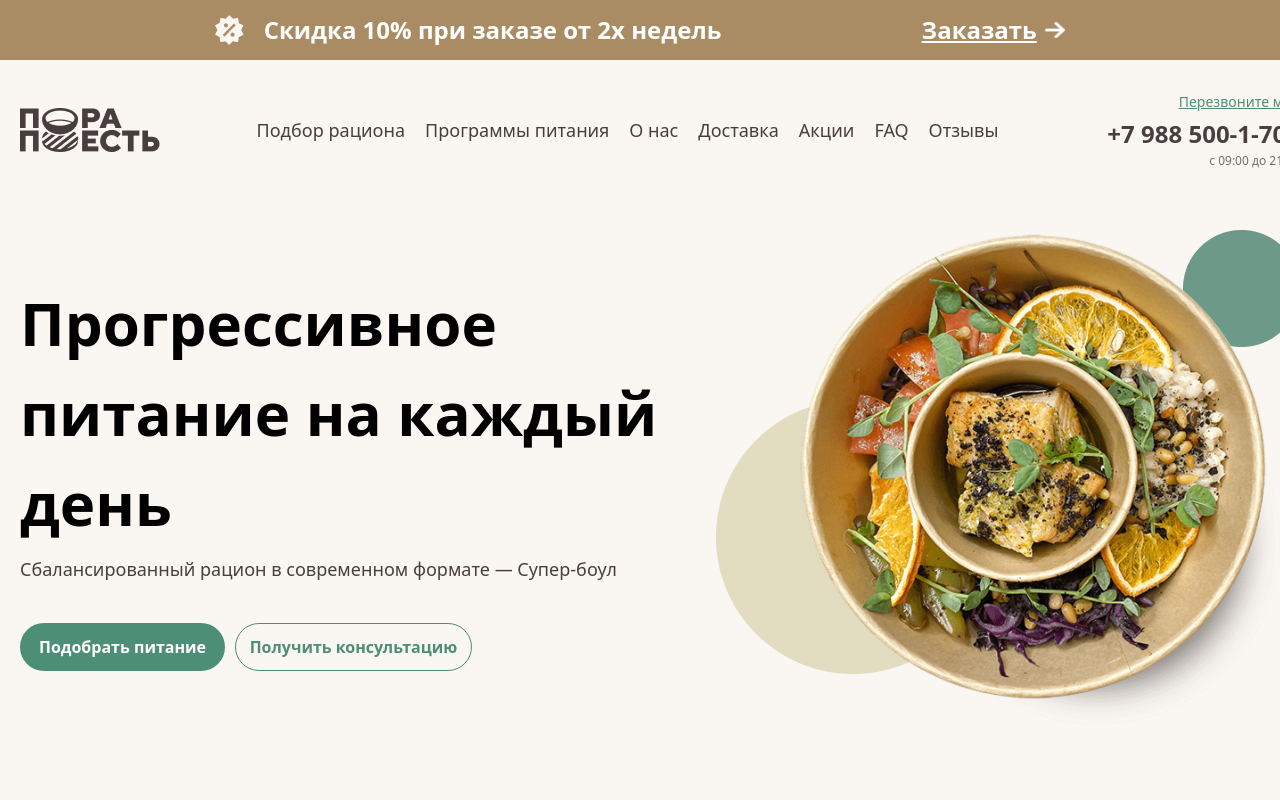
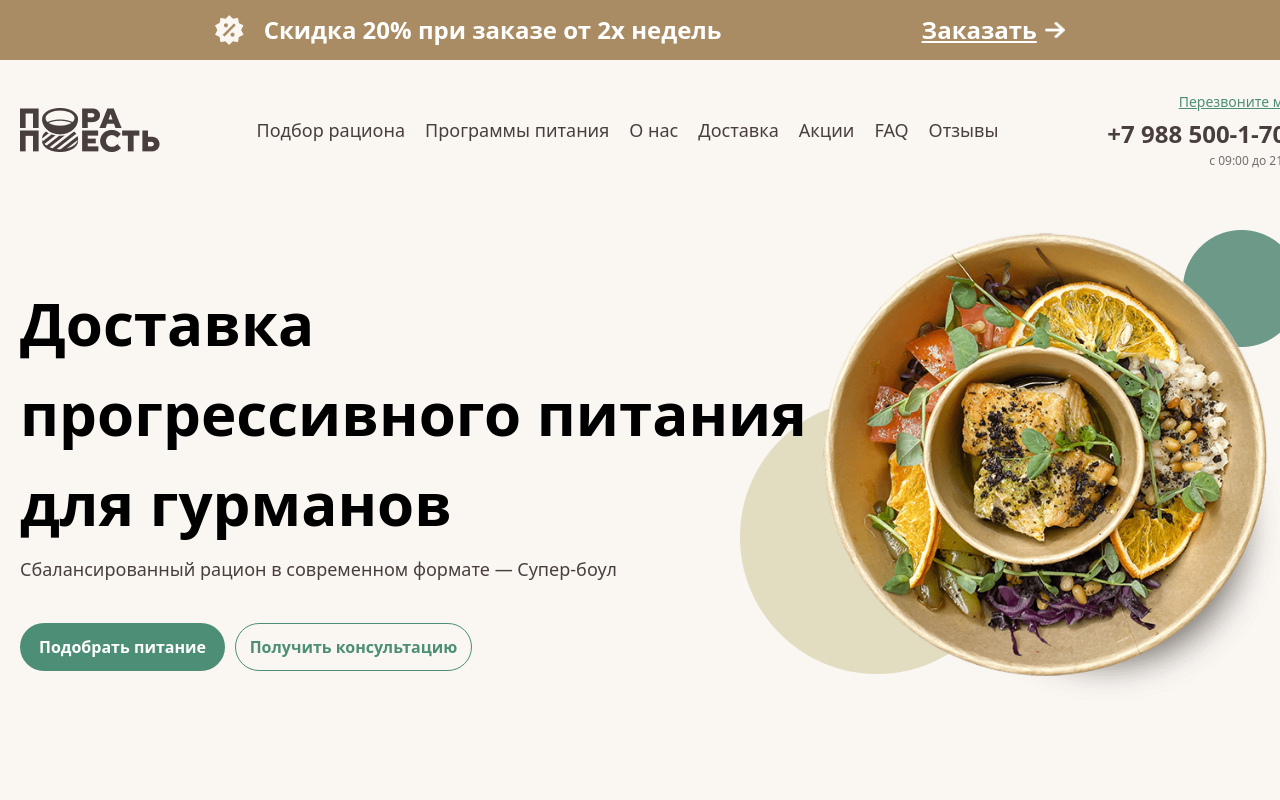
Before and after one commit to JM-2007-07/Meals-Time, a website: page index.html in a window 1280 px wide. Shown: the top 800 px of the page. Drawn offline with Linux system fonts and the light colour scheme.

Commit message:
Second page

```diff
--- a/index.html
+++ b/index.html
@@ -8,10 +8,10 @@
 </head>
 <body class="bg-[#FAF6F2]">
     <header class="w-full h-[100px] lg:h-[200px]">
-        <section class="w-full h-40px lg:h-[60px] bg-[#A98C64] text-white flex justify-center items-center lg:gap-[200px]">
+        <section class="w-full h-[40px] lg:h-[60px] bg-[#A98C64] text-white flex justify-center items-center lg:gap-[200px]">
             <div class="flex gap-5 items-center">
                 <img class="w-[14.25px] h-[15px] lg:w-[28.5px] lg:h-[30px]" src="./Image/Vector (9).png" alt="">
-                <p class="text-[14px] font-bold lg:text-[24px] ">Скидка 10% при заказе от 2х недель</p>
+                <p class="text-[14px] font-bold lg:text-[24px] ">Скидка 20% при заказе от 2х недель</p>
             </div>
             <div class="hidden lg:flex gap-2 items-center">
                 <a class="text-white font-bold lg:text-[24px] underline">Заказать</a>
@@ -42,9 +42,9 @@
 
     <main>
         <section class="w-full px-5 flex flex-col gap-5 lg:flex-row lg:w-[1320px] lg:m-auto lg:justify-between items-center">
-            <div class="w-full flex flex-col gap-10 lg:w-[747px] ">
+            <div class="w-full flex flex-col gap-10 lg:w-[750px] ">
                 <div class="flex flex-col gap-2">
-                    <p class="text-[28px] font-bold lg:text-[60px]">Прогрессивное питание на каждый день</p>
+                    <p class="text-[28px] font-bold lg:text-[60px] lg:w-[800px]">Доставка прогрессивного питания для гурманов</p>
                     <p class="text-[14px] font-[500] text-[#493E3E] lg:text-[18px]">Сбалансированный рацион в  современном формате — Супер-боул</p>
                 </div>
                 <div class="flex gap-2.5">
@@ -438,7 +438,7 @@
 
 
     <header class="w-full h-[100px] mt-[300px] lg:h-[200px]">
-        <section class="w-full h-40px lg:h-[60px] bg-[#A98C64] text-white flex justify-center items-center lg:gap-[200px]">
+        <section class="w-full h-[40px] lg:h-[60px] bg-[#A98C64] text-white flex justify-center items-center lg:gap-[200px]">
             <div class="flex gap-5 items-center">
                 <img class="w-[14.25px] h-[15px] lg:w-[28.5px] lg:h-[30px]" src="./Image/Vector (9).png" alt="">
                 <p class="text-[14px] font-bold lg:text-[24px] ">Скидка 10% при заказе от 2х недель</p>
```
Also changed, not shown: src/output.css.
